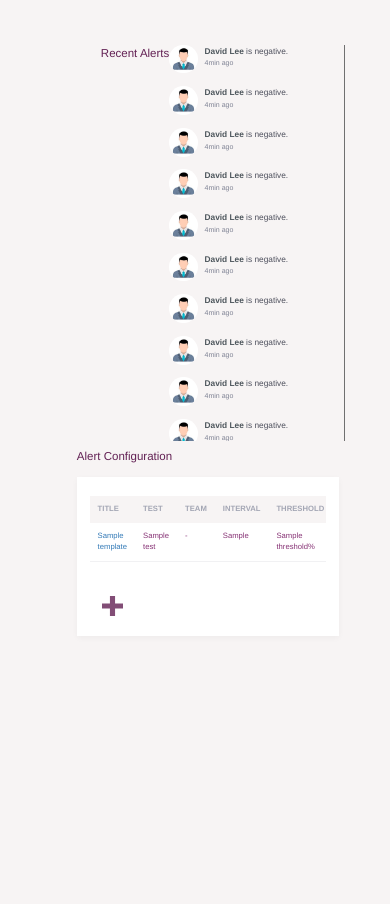
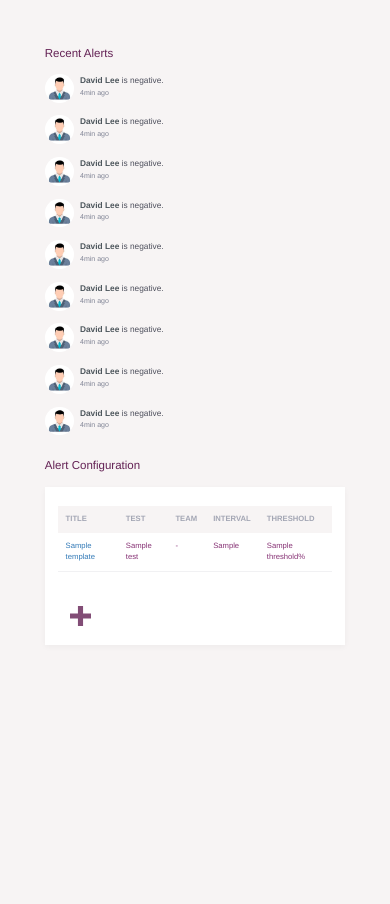
Before and after one commit to brainx-technologies/mohe-platform-mlab, a Django app: template mohe_datalab/dashboard_alert/templates/alert/alerts.html in a window 390 px wide. Shown: the part 45-949 px from the top of the page. Run offline with Django 4.2, Linux system fonts and the light colour scheme; the template is opened without the code that fills it: most values are stand-ins (such as "Sample title", 1, 10 or a date in 2020); style sheets or scripts are compiled from the project's sources; parts of the project's set-up code (start-up, migrations or seed data) failed here and were passed over; some libraries are stand-ins or nearby versions.

Commit message:
remove commented code and mobile responsiveness

```diff
--- a/mohe_datalab/dashboard/static/stylesheets/alerts.scss
+++ b/mohe_datalab/dashboard/static/stylesheets/alerts.scss
@@ -123,7 +123,7 @@
 
                     .table-wrapper {
                         max-height: 14rem;
-                        overflow: auto;
+                        overflow-y: auto;
                         margin-bottom: 2rem;
 
                         /* ... Existing styles ... */
@@ -206,33 +206,18 @@
                     width: 100%;
                     max-height: 400px;
                     display: flex;
+                    flex-direction: column;
                     justify-content: center;
-                    // .heading {}
-
-                    // .table {}
+                    border-right: none;
+                    margin-bottom: 2rem;
                 }
 
                 .alert_config {
+                    padding: 0;
                     width: 100%;
                     display: flex;
                     flex-direction: column;
                     justify-content: center;
-
-                    .heading {}
-
-                    .alerts_table_div {
-                        .table {
-                            tr {
-                                th {}
-
-                                td {}
-                            }
-                        }
-
-                        .add_alerts_icon {
-                            a {}
-                        }
-                    }
                 }
 
             }
```
Also changed, not shown: mohe_datalab/dashboard_alert/templates/alert/alerts.html (+0 -32 lines).
